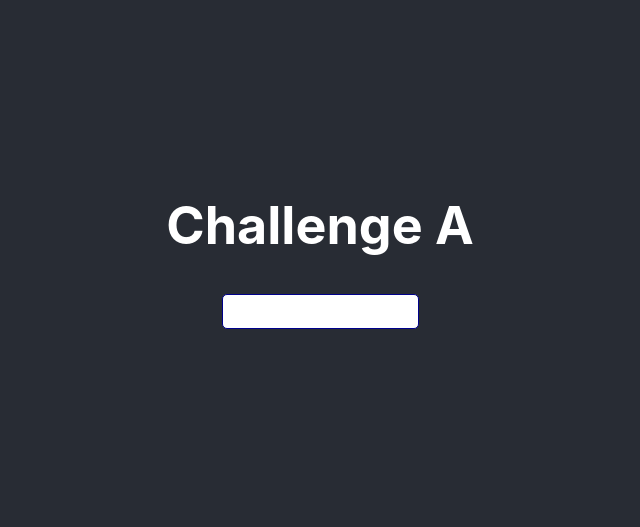
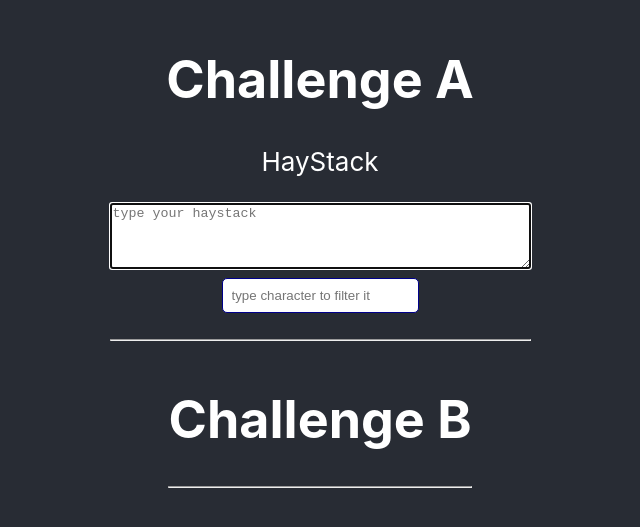
Before and after one commit to hossamabdulmagid/exam, a React (Create React App) app: page / in a window 1280 px wide. Shown: the part 143-670 px from the top of the page, without its empty margins (320-960 px from the left). Built offline with nearby package versions, Linux system fonts and the light colour scheme.

Commit message:
updated Challenge B

```diff
--- a/src/App.js
+++ b/src/App.js
@@ -1,11 +1,13 @@
 import './App.css';
-import ChallengeA from "./challange/challangeA";
+import ChallengeA from "./challange/challengeA";
+import ChallengeB from "./challange/ChallengeB";
 
 const App = () => {
     return (
         <div className="App">
             <header className="App-header">
                 <ChallengeA/>
+                <ChallengeB/>
             </header>
         </div>
     );
--- /dev/null
+++ b/src/challange/ChallengeB.js
@@ -0,0 +1,30 @@
+const ChallengeB = () => {
+    const anagramChecker = (str1, str2) => {
+
+        let string1 = str1.replaceAll(' ', '').toLowerCase().split('').sort().join('')
+        let string2 = str2.replaceAll(' ', '').toLowerCase().split('').sort().join('')
+
+
+        if (string1 === string2) {
+            return true;
+        } else {
+            return false;
+        }
+    }
+
+    let anagm1 = "PaRt    "
+    let anagm2 = "trAp"
+
+    console.log(anagramChecker(anagm1, anagm2))
+
+    return (
+        <div>
+            <h1>
+                Challenge B
+            </h1>
+            <hr/>
+        </div>
+    )
+}
+
+export default ChallengeB;
--- a/src/challange/challangeA.js
+++ b/src/challange/challengeA.js
@@ -5,14 +5,14 @@ const ChallengeA = () => {
 
     let [needle, updateNeedle] = useState('');
 
-    let haystack = 'hello world from hossam Challenge A';
+    let [haystack, updateHayStack] = useState('');
 
     let flag = false;
 
     const findNeedle = (haystack, needle) => {
         let result = haystack && haystack.indexOf(needle);
-        if (result === 0) {
-            flag = true;
+        if (result === -1) {
+            return 'your filter does not match result and return -1'
         }
         return result;
     }
@@ -23,9 +23,23 @@ const ChallengeA = () => {
         await updateNeedle(e.target.value);
     }
 
+    const HandleChangeTextArea = async e => {
+        await updateHayStack(e.target.value)
+    }
+
     return (
         <div>
             <h1>Challenge A</h1>
+            <p>HayStack</p>
+            <textarea
+                type={"text"}
+                onChange={HandleChangeTextArea}
+                rows="4"
+                cols="50"
+                placeholder={'type your haystack'}
+                autoFocus
+            />
+            <br/>
             <input
                 type={'text'}
                 onChange={HandleChange}
@@ -34,10 +48,12 @@ const ChallengeA = () => {
                     borderRadius: '5px',
                     border: '1px solid darkblue'
                 }}
+                placeholder={'type character to filter it'}
             />
             <p>
                 {!flag ? findNeedle(haystack, needle) : null}
             </p>
+            <hr/>
         </div>
     )
 
```
